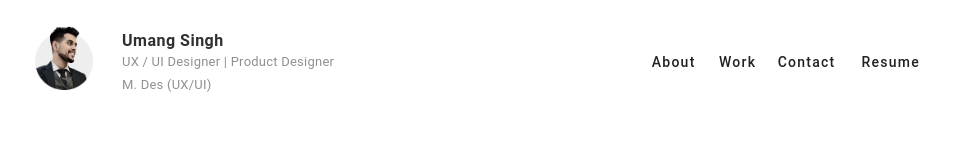
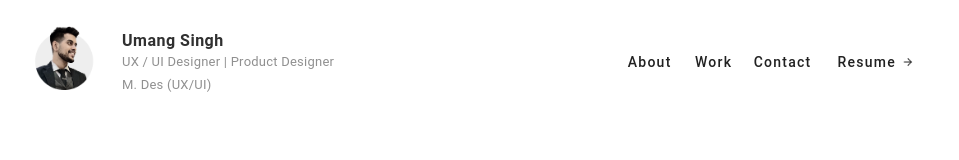
Before and after one commit to umangsingh27/umangsingh27.github.io, an Angular app in the folder portfolio/: page / in a window 1280 px wide. Shown: the top 160 px of the page, without its empty margins (160-1119 px from the left). Built offline with nearby package versions, Linux system fonts and the light colour scheme; what ng2-pdf-viewer would draw is missing.

Commit message:
Decorated Nav-Bar Resume Button

```diff
--- a/portfolio/src/app/nav-bar/nav-bar.component.css
+++ b/portfolio/src/app/nav-bar/nav-bar.component.css
@@ -59,3 +59,12 @@
     line-height: 15px;
     color: #909090;
 }
+
+.resume-button::after {
+    content: '';
+    display: block;
+    width: 24px;
+    height: 24px;
+    background: url('../../assets/images/icons/right_arrow.png') no-repeat center center;
+    background-size: 50%;
+}
--- a/portfolio/src/app/nav-bar/nav-bar.component.html
+++ b/portfolio/src/app/nav-bar/nav-bar.component.html
@@ -24,7 +24,7 @@
                     <a mat-button (click)="scrollToSection('contact')">Contact</a>
                 </div>
                 <div style="justify-content: flex-end">
-                    <a mat-button [routerLink]="'resume'">Resume</a>
+                    <a mat-button [routerLink]="'resume'" class="resume-button">Resume</a>
                 </div>
             </div>
         </mat-toolbar>
```
